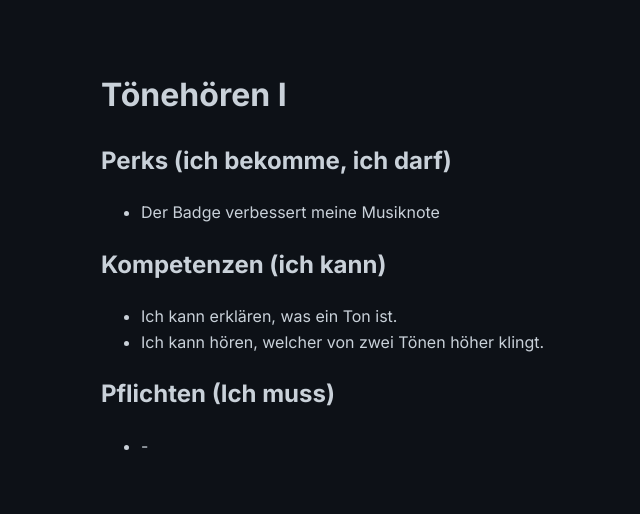
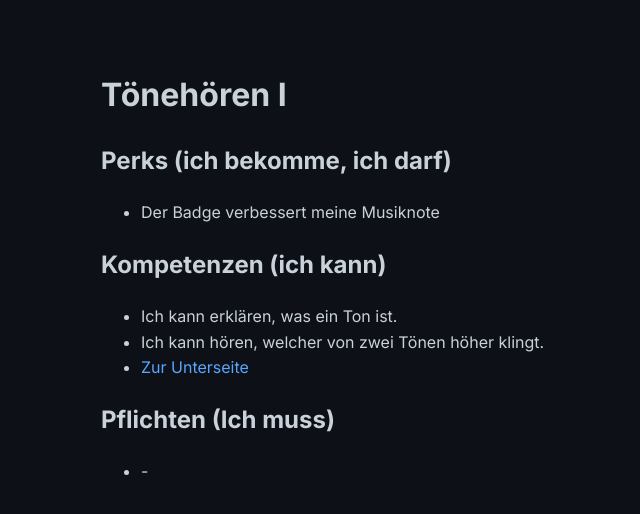
Before and after one commit to fpiesik/gitschool, a Jekyll site: the page built from badges/Tönehören_I.md, in a window 1280 px wide. Shown: the top 514 px of the page, without its empty margins (39-679 px from the left). Built offline with Jekyll 4.4.1, drawn with Linux system fonts in a browser that asks for light colours; our own code applies the rules of GitHub Pages for plain Markdown files.

Commit message:
Update Tönehören_I.md

```diff
--- a/badges/Tönehören_I.md
+++ b/badges/Tönehören_I.md
@@ -8,6 +8,7 @@
 
 - Ich kann erklären, was ein Ton ist.
 - Ich kann hören, welcher von zwei Tönen höher klingt.
+- [Zur Unterseite](../games/wh_lvl1/index.html)
 
 ## Pflichten (Ich muss)
 
```
